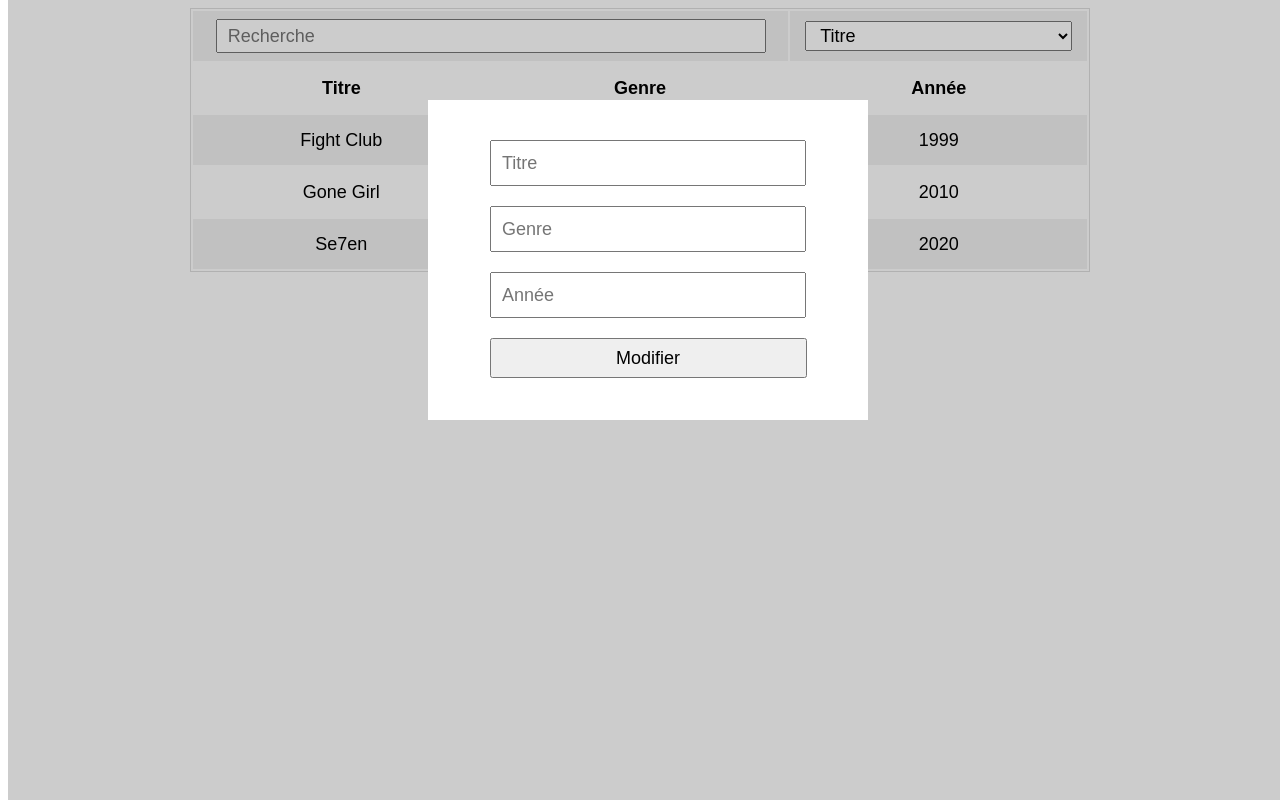
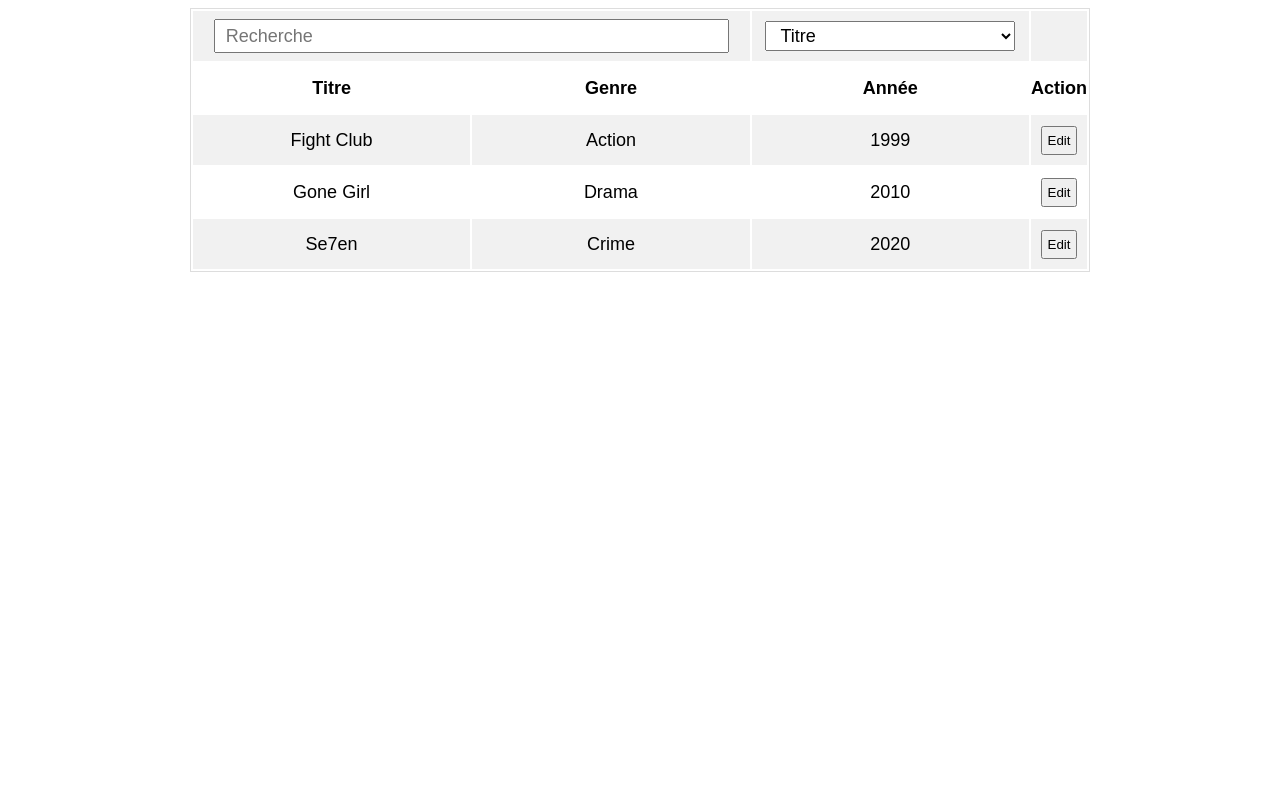
Before and after one commit to SimoMazil/angular-test, an Angular app: page / in a window 1280 px wide. Built offline with nearby package versions, Linux system fonts and the light colour scheme.

Commit message:
show the modal with the data line

```diff
--- a/src/app/components/data-table/data-table.component.css
+++ b/src/app/components/data-table/data-table.component.css
@@ -27,3 +27,7 @@ table tr th input, select{
 table tr:nth-child(odd) {
   background: #f1f1f1;
 }
+
+table tr td button {
+  padding: 5px;
+}
--- a/src/app/components/data-table/data-table.component.html
+++ b/src/app/components/data-table/data-table.component.html
@@ -10,11 +10,13 @@
           <option value="year">Année</option>
         </select>
       </th>
+      <th></th>
     </tr>
     <tr>
       <th>Titre</th>
       <th>Genre</th>
       <th>Année</th>
+      <th>Action</th>
     </tr>
   </thead>
   <tbody>
@@ -22,8 +24,11 @@
       <td>{{ line.originalTitle }}</td>
       <td>{{ line.genre }}</td>
       <td>{{ line.startYear }}</td>
+      <td>
+        <button (click)="onClick(line)">Edit</button>
+      </td>
     </tr>
   </tbody>
 </table>
 
-<app-modal></app-modal>
+<app-modal [editLine]="editLine" *ngIf="show" [show]="show"></app-modal>
--- a/src/app/components/data-table/data-table.component.ts
+++ b/src/app/components/data-table/data-table.component.ts
@@ -32,7 +32,9 @@ export class DataTableComponent implements OnInit {
   ]
 
   lines: DataTable[]
+  editLine: DataTable
   filterValue: string = 'title'
+  show: boolean = false
 
   constructor() { }
 
@@ -56,4 +58,9 @@ export class DataTableComponent implements OnInit {
     this.filterValue = event.target.value;
   }
 
+  onClick(line) {
+    this.editLine = line
+    this.show = true
+  }
+
 }
--- a/src/app/components/modal/modal.component.css
+++ b/src/app/components/modal/modal.component.css
@@ -1,6 +1,7 @@
 #modal {
   position: absolute;
   top: 0;
+  left: 0;
   width: 100%;
   height: 100%;
   background: rgba(0,0,0,0.2);
--- a/src/app/components/modal/modal.component.ts
+++ b/src/app/components/modal/modal.component.ts
@@ -1,4 +1,5 @@
-import { Component, OnInit } from '@angular/core';
+import { Component, OnInit, Input } from '@angular/core';
+import { DataTable } from 'src/app/models/DataTable';
 
 @Component({
   selector: 'app-modal',
@@ -6,6 +7,8 @@ import { Component, OnInit } from '@angular/core';
   styleUrls: ['./modal.component.css']
 })
 export class ModalComponent implements OnInit {
+  @Input() editLine: DataTable
+  @Input() show: boolean
   title: string
   genre: string
   year: string
@@ -13,10 +16,13 @@ export class ModalComponent implements OnInit {
   constructor() { }
 
   ngOnInit() {
+    this.title = this.editLine.originalTitle
+    this.genre = this.editLine.genre
+    this.year = this.editLine.startYear
   }
 
   onSubmit() {
-    console.log(this.title);
+    this.show = false
   }
 
 }
```
